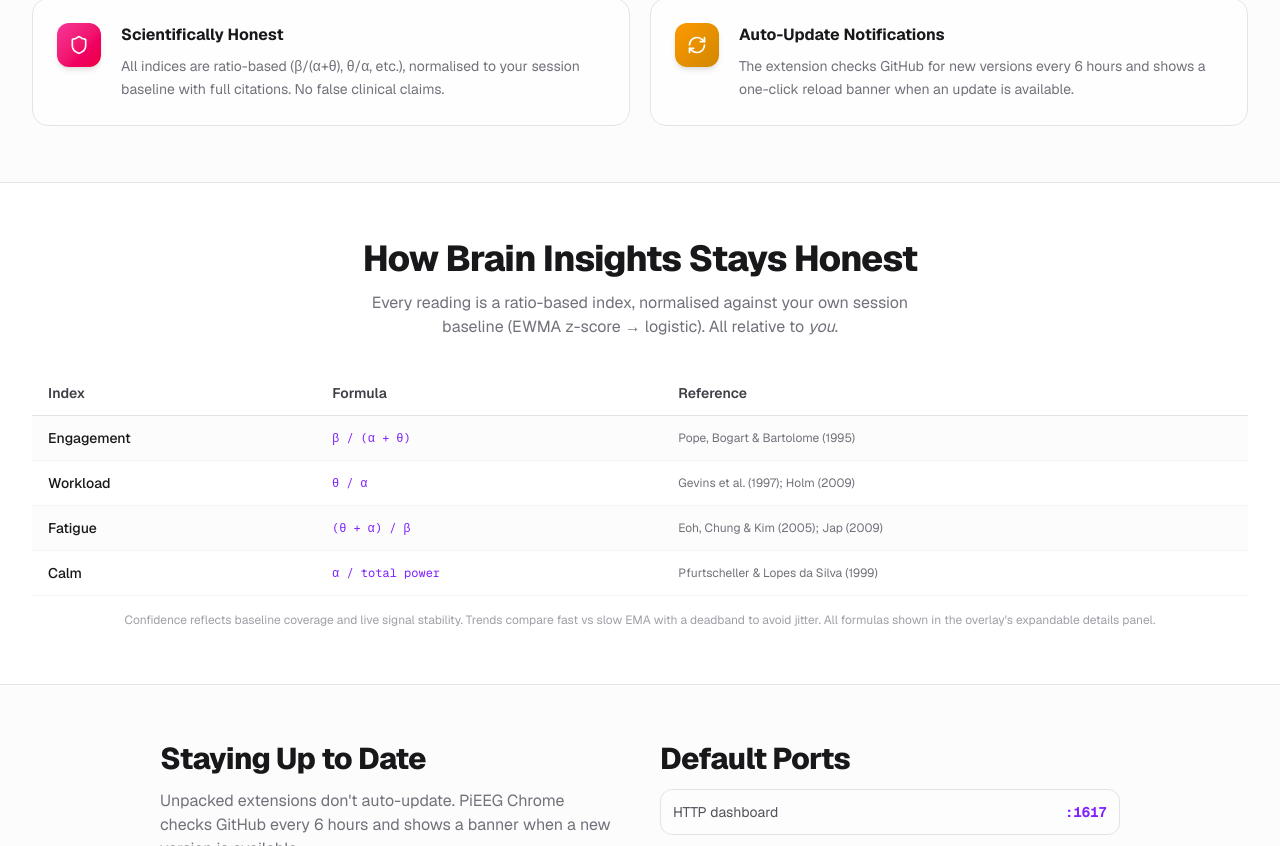
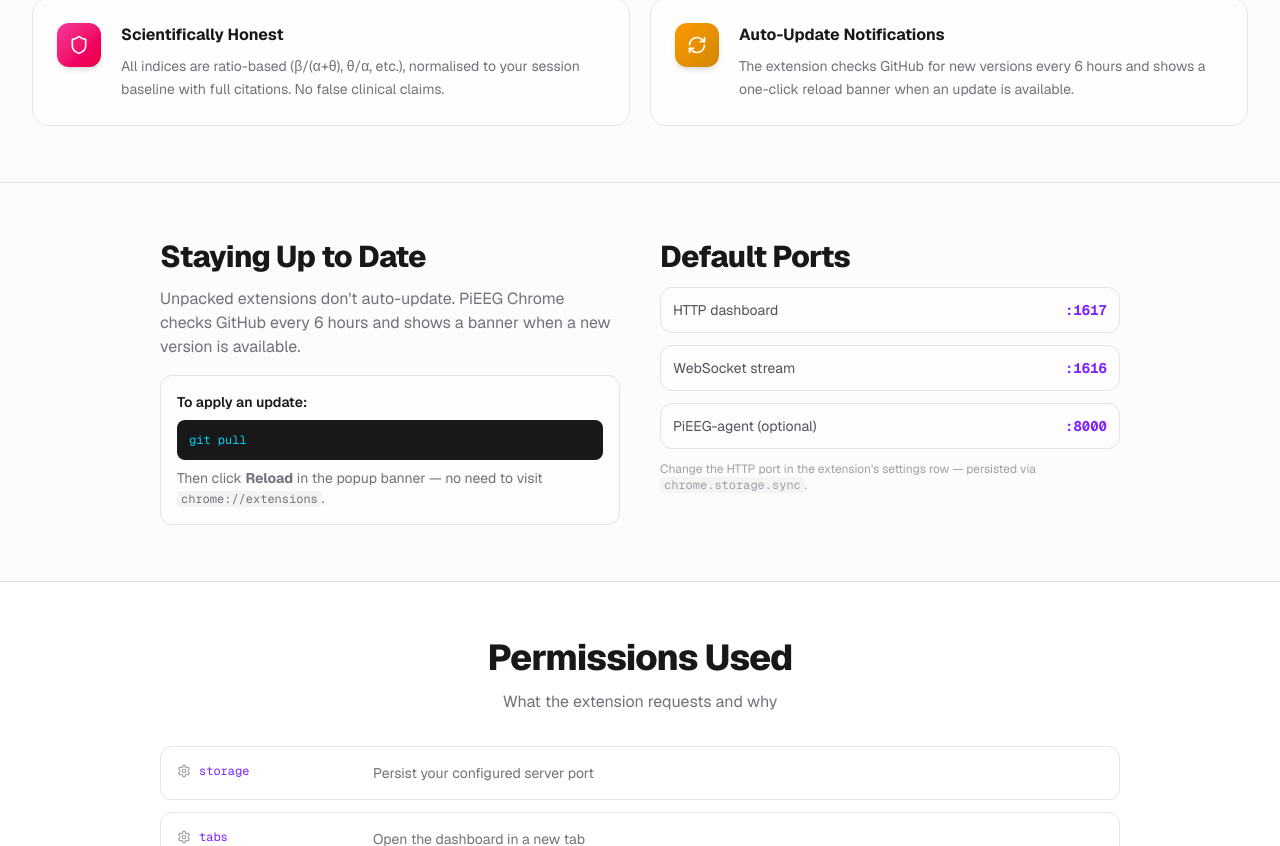
Before and after one commit to pieeg-club/PiEEG-com, a Next.js app: page /browser in a window 1280 px wide. Shown: the part 1694-2540 px from the top of the page. Built offline with nearby package versions, Linux system fonts and the light colour scheme.

Commit message:
update browser

```diff
--- a/src/app/browser/page.tsx
+++ b/src/app/browser/page.tsx
@@ -233,42 +233,7 @@ export default function BrowserPage() {
         </div>
       </section>
 
-      {/* Brain Indices */}
-      <section className="py-10 sm:py-14 border-b border-zinc-200 dark:border-zinc-800">
-        <div className="max-w-7xl mx-auto px-4 sm:px-6 lg:px-8">
-          <div className="text-center mb-8">
-            <h2 className="text-3xl sm:text-4xl font-extrabold tracking-tight mb-3">How Brain Insights Stays Honest</h2>
-            <p className="text-zinc-500 dark:text-zinc-400 max-w-xl mx-auto">
-              Every reading is a ratio-based index, normalised against your own session baseline (EWMA z-score → logistic). All relative to <em>you</em>.
-            </p>
-          </div>
 
-          <div className="overflow-x-auto">
-            <table className="w-full text-sm border-collapse">
-              <thead>
-                <tr className="border-b border-zinc-200 dark:border-zinc-800">
-                  <th className="text-left py-3 px-4 font-semibold text-zinc-700 dark:text-zinc-300">Index</th>
-                  <th className="text-left py-3 px-4 font-semibold text-zinc-700 dark:text-zinc-300">Formula</th>
-                  <th className="text-left py-3 px-4 font-semibold text-zinc-700 dark:text-zinc-300">Reference</th>
-                </tr>
-              </thead>
-              <tbody>
-                {brainIndices.map((idx, i) => (
-                  <tr key={idx.name} className={`border-b border-zinc-100 dark:border-zinc-900 ${i % 2 === 0 ? "bg-zinc-50/50 dark:bg-zinc-900/30" : ""}`}>
-                    <td className="py-3 px-4 font-medium">{idx.name}</td>
-                    <td className="py-3 px-4 font-mono text-violet-600 dark:text-violet-400 text-xs">{idx.formula}</td>
-                    <td className="py-3 px-4 text-zinc-500 dark:text-zinc-400 text-xs">{idx.ref}</td>
-                  </tr>
-                ))}
-              </tbody>
-            </table>
-          </div>
-
-          <p className="mt-4 text-xs text-zinc-400 dark:text-zinc-500 text-center">
-            Confidence reflects baseline coverage and live signal stability. Trends compare fast vs slow EMA with a deadband to avoid jitter. All formulas shown in the overlay&apos;s expandable details panel.
-          </p>
-        </div>
-      </section>
 
       {/* Updating */}
       <section className="py-10 sm:py-14 border-b border-zinc-200 dark:border-zinc-800 bg-zinc-50/50 dark:bg-zinc-900/30">
```
